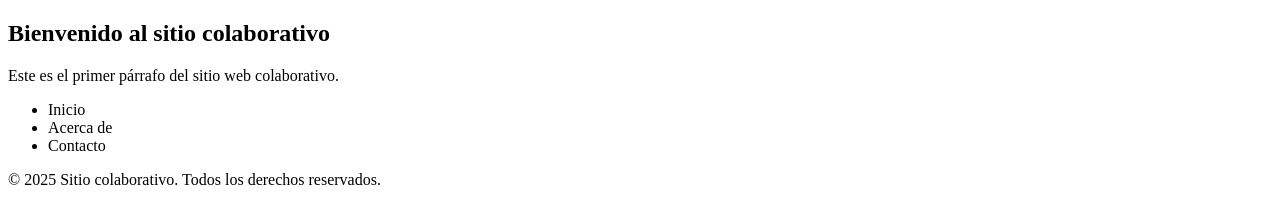
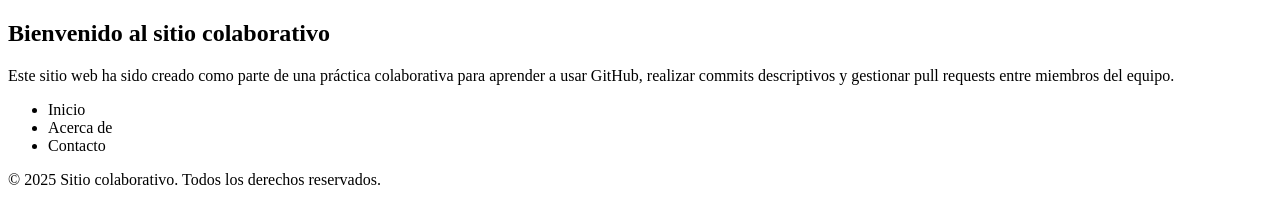
Before and after one commit to MonetJuan/sitio-colaborativo, a plain HTML site: page index.html in a window 1280 px wide. Drawn offline with Linux system fonts and the light colour scheme.

Commit message:
Revise introductory paragraph in index.html
Updated the introductory paragraph to provide more context about the website's purpose.

```diff
--- a/index.html
+++ b/index.html
@@ -5,7 +5,7 @@
 </head>
 <body>
   <h2>Bienvenido al sitio colaborativo</h2>
-  <p>Este es el primer párrafo del sitio web colaborativo.</p>
+  <p>Este sitio web ha sido creado como parte de una práctica colaborativa para aprender a usar GitHub, realizar commits descriptivos y gestionar pull requests entre miembros del equipo.</p>
   <ul>
     <li>Inicio</li>
     <li>Acerca de</li>
```
